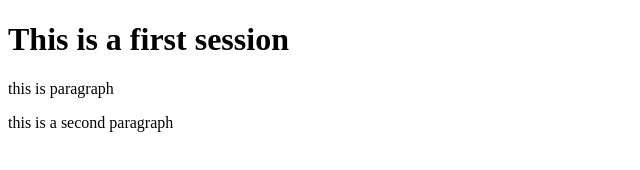
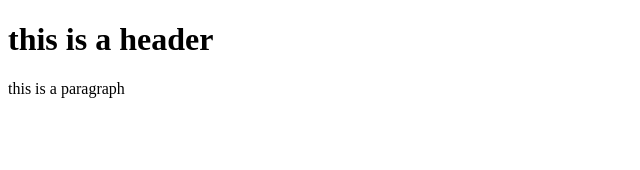
Before and after one commit to hariharas-wq/first-project, a plain HTML site: page index.html in a window 1280 px wide. Shown: the whole page, without its empty margins (0-640 px from the left). Drawn offline with Linux system fonts and the light colour scheme.

Commit message:
second commit

```diff
--- a/index.html
+++ b/index.html
@@ -2,8 +2,8 @@
 <html>
     <head></head>
     <body>
-        <h1>This is a first session</h1>
-        <p1>this is paragraph</p1>
-        <p>this is a second paragraph</p>
+        <h1>this is a header</h1>
+        <p>this is a paragraph</p>
+
     </body>
 </html>
```
